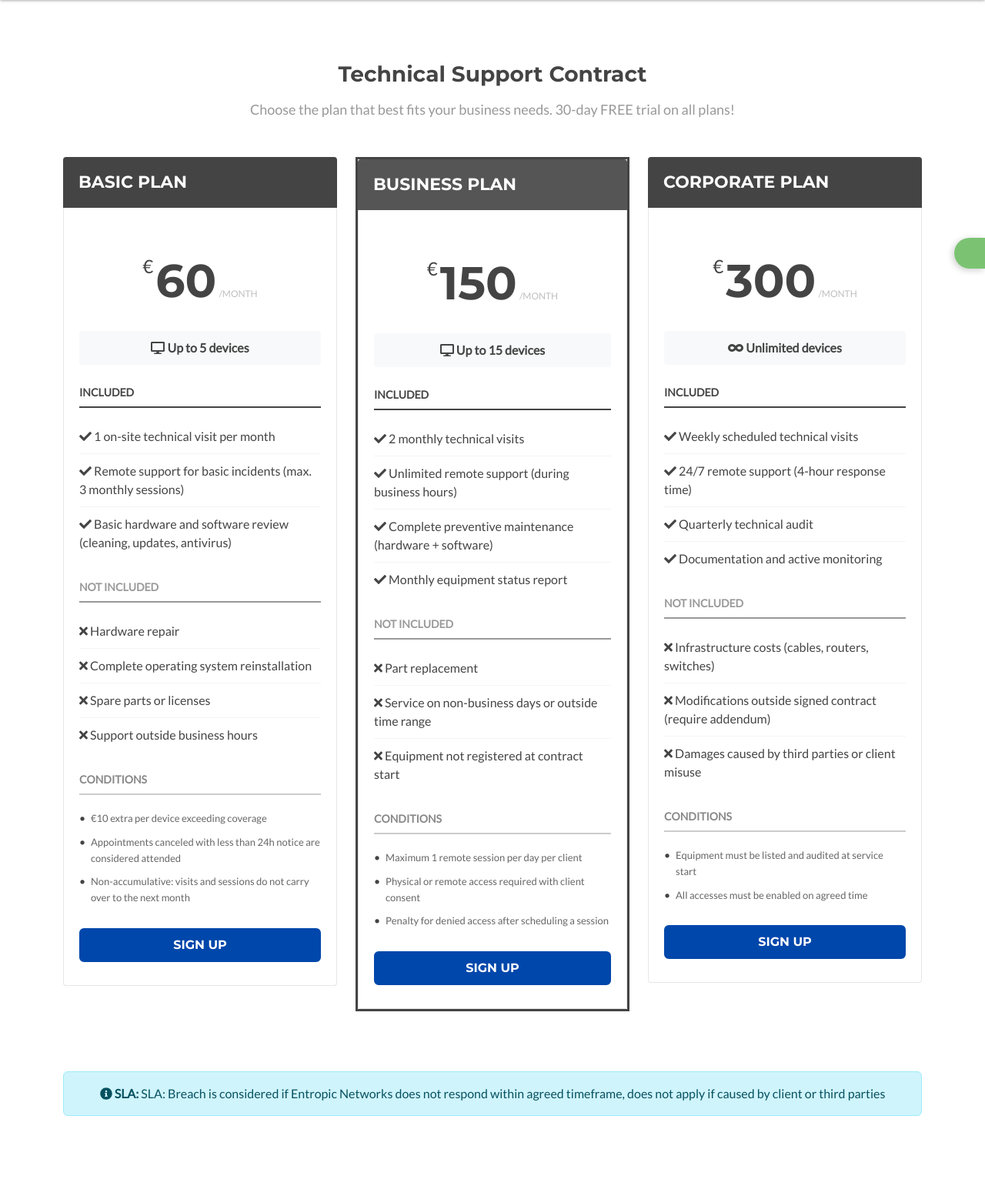
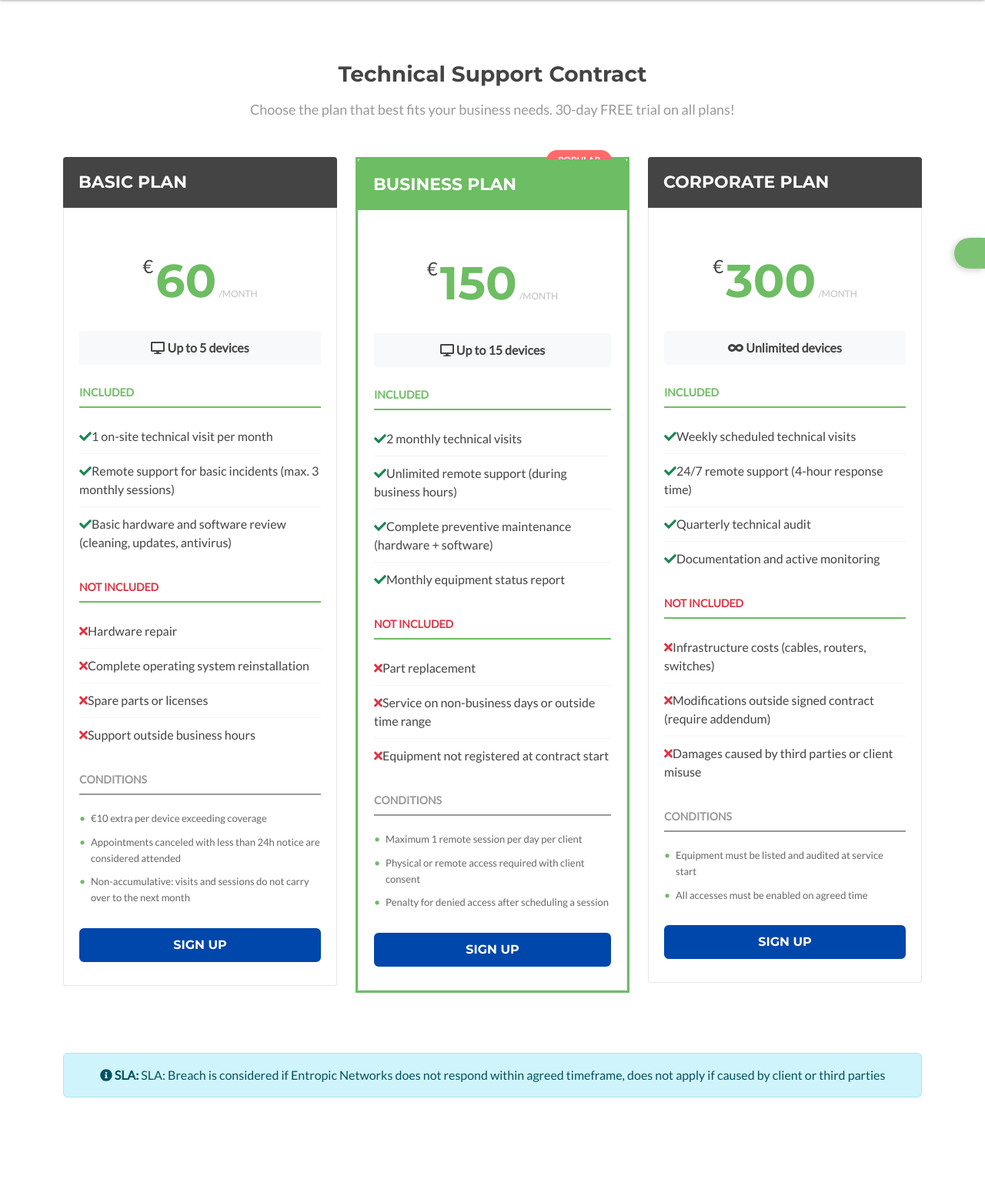
Before and after one commit to itteamlxs/entropic-networks-landing, a PHP site: page /pricing.php in a window 1280 px wide. Shown: the part 71-1625 px from the top of the page at 77% size. Run offline with PHP 8.4, Linux system fonts and the light colour scheme; some libraries are stand-ins or nearby versions.

Commit message:
Enhance pricing page styles and add popular badge
Updated styles for pricing plans and added a popular badge.

```diff
--- a/public/pricing.php
+++ b/public/pricing.php
@@ -24,11 +24,11 @@ $dict = require __DIR__.'/../src/Config/'.$lang.'.php';
             transition: transform 0.3s ease, box-shadow 0.3s ease;
         }
         .price-plan .price-cols .item:hover {
-            transform: translateY(-5px);
-            box-shadow: 0 10px 30px rgba(0,0,0,0.1);
+            transform: translateY(-10px);
+            box-shadow: 0 10px 30px rgba(0,0,0,0.15);
         }
         .price-plan .price-cols .item.featured {
-            border: 3px solid #444;
+            border: 3px solid #6dbd63;
             position: relative;
         }
         .price-plan .price-cols .item .heading {
@@ -39,7 +39,7 @@ $dict = require __DIR__.'/../src/Config/'.$lang.'.php';
             position: relative;
         }
         .price-plan .price-cols .item.featured .heading {
-            background: #555;
+            background: #6dbd63;
         }
         .price-plan .price-cols .item .content {
             background: #fff;
@@ -59,16 +59,15 @@ $dict = require __DIR__.'/../src/Config/'.$lang.'.php';
         .price-plan .feature-list i {
             margin-right: 10px;
             width: 20px;
-            color: #666;
         }
         .price-plan .section-header {
             font-size: 14px;
             font-weight: bold;
-            color: #444;
+            color: #6dbd63;
             text-transform: uppercase;
             margin: 25px 0 15px;
             padding-bottom: 8px;
-            border-bottom: 2px solid #444;
+            border-bottom: 2px solid #6dbd63;
         }
         .price-plan .condition-list {
             font-size: 13px;
@@ -83,8 +82,20 @@ $dict = require __DIR__.'/../src/Config/'.$lang.'.php';
             content: "•";
             position: absolute;
             left: 0;
-            color: #444;
+            color: #6dbd63;
             font-weight: bold;
+        }
+        .badge-popular {
+            position: absolute;
+            top: -12px;
+            right: 20px;
+            background: #ff6b6b;
+            color: white;
+            padding: 5px 15px;
+            border-radius: 20px;
+            font-size: 12px;
+            font-weight: bold;
+            text-transform: uppercase;
         }
         .price-figure {
             margin: 20px 0;
@@ -96,7 +107,7 @@ $dict = require __DIR__.'/../src/Config/'.$lang.'.php';
         .price-figure .number {
             font-size: 56px;
             font-weight: bold;
-            color: #444;
+            color: #6dbd63;
         }
         .price-figure .unit {
             font-size: 16px;
@@ -179,20 +190,20 @@ $dict = require __DIR__.'/../src/Config/'.$lang.'.php';
 
                                 <div class="section-header"><?=t('included',$dict)?></div>
                                 <ul class="list-unstyled feature-list">
-                                    <li><i class="fas fa-check"></i> <?=t('plan_basic_visits',$dict)?></li>
-                                    <li><i class="fas fa-check"></i> <?=t('plan_basic_remote',$dict)?></li>
-                                    <li><i class="fas fa-check"></i> <?=t('plan_basic_review',$dict)?></li>
+                                    <li><i class="fas fa-check text-success"></i><?=t('plan_basic_visits',$dict)?></li>
+                                    <li><i class="fas fa-check text-success"></i><?=t('plan_basic_remote',$dict)?></li>
+                                    <li><i class="fas fa-check text-success"></i><?=t('plan_basic_review',$dict)?></li>
                                 </ul>
 
-                                <div class="section-header" style="border-color:#999;color:#999"><?=t('not_included',$dict)?></div>
+                                <div class="section-header text-danger"><?=t('not_included',$dict)?></div>
                                 <ul class="list-unstyled feature-list">
-                                    <li><i class="fas fa-times"></i> <?=t('plan_basic_not_hardware',$dict)?></li>
-                                    <li><i class="fas fa-times"></i> <?=t('plan_basic_not_reinstall',$dict)?></li>
-                                    <li><i class="fas fa-times"></i> <?=t('plan_basic_not_parts',$dict)?></li>
-                                    <li><i class="fas fa-times"></i> <?=t('plan_basic_not_hours',$dict)?></li>
+                                    <li><i class="fas fa-times text-danger"></i><?=t('plan_basic_not_hardware',$dict)?></li>
+                                    <li><i class="fas fa-times text-danger"></i><?=t('plan_basic_not_reinstall',$dict)?></li>
+                                    <li><i class="fas fa-times text-danger"></i><?=t('plan_basic_not_parts',$dict)?></li>
+                                    <li><i class="fas fa-times text-danger"></i><?=t('plan_basic_not_hours',$dict)?></li>
                                 </ul>
 
-                                <div class="section-header" style="border-color:#ccc;color:#888"><?=t('conditions',$dict)?></div>
+                                <div class="section-header" style="border-color:#999;color:#999"><?=t('conditions',$dict)?></div>
                                 <ul class="list-unstyled condition-list">
                                     <li><?=t('plan_basic_extra',$dict)?></li>
                                     <li><?=t('plan_basic_cancel',$dict)?></li>
@@ -209,6 +220,7 @@ $dict = require __DIR__.'/../src/Config/'.$lang.'.php';
                     <!-- Plan Empresarial -->
                     <div class="col-lg-4 col-md-6 col-12">
                         <div class="item featured">
+                            <span class="badge-popular"><?=t('popular',$dict)?></span>
                             <h3 class="heading"><?=t('plan_business_name',$dict)?></h3>
                             <div class="content">
                                 <p class="price-figure text-center">
@@ -222,20 +234,20 @@ $dict = require __DIR__.'/../src/Config/'.$lang.'.php';
 
                                 <div class="section-header"><?=t('included',$dict)?></div>
                                 <ul class="list-unstyled feature-list">
-                                    <li><i class="fas fa-check"></i> <?=t('plan_business_visits',$dict)?></li>
-                                    <li><i class="fas fa-check"></i> <?=t('plan_business_remote',$dict)?></li>
-                                    <li><i class="fas fa-check"></i> <?=t('plan_business_maintenance',$dict)?></li>
-                                    <li><i class="fas fa-check"></i> <?=t('plan_business_report',$dict)?></li>
+                                    <li><i class="fas fa-check text-success"></i><?=t('plan_business_visits',$dict)?></li>
+                                    <li><i class="fas fa-check text-success"></i><?=t('plan_business_remote',$dict)?></li>
+                                    <li><i class="fas fa-check text-success"></i><?=t('plan_business_maintenance',$dict)?></li>
+                                    <li><i class="fas fa-check text-success"></i><?=t('plan_business_report',$dict)?></li>
                                 </ul>
 
-                                <div class="section-header" style="border-color:#999;color:#999"><?=t('not_included',$dict)?></div>
+                                <div class="section-header text-danger"><?=t('not_included',$dict)?></div>
                                 <ul class="list-unstyled feature-list">
-                                    <li><i class="fas fa-times"></i> <?=t('plan_business_not_parts',$dict)?></li>
-                                    <li><i class="fas fa-times"></i> <?=t('plan_business_not_hours',$dict)?></li>
-                                    <li><i class="fas fa-times"></i> <?=t('plan_business_not_registered',$dict)?></li>
+                                    <li><i class="fas fa-times text-danger"></i><?=t('plan_business_not_parts',$dict)?></li>
+                                    <li><i class="fas fa-times text-danger"></i><?=t('plan_business_not_hours',$dict)?></li>
+                                    <li><i class="fas fa-times text-danger"></i><?=t('plan_business_not_registered',$dict)?></li>
                                 </ul>
 
-                                <div class="section-header" style="border-color:#ccc;color:#888"><?=t('conditions',$dict)?></div>
+                                <div class="section-header" style="border-color:#999;color:#999"><?=t('conditions',$dict)?></div>
                                 <ul class="list-unstyled condition-list">
                                     <li><?=t('plan_business_max',$dict)?></li>
                                     <li><?=t('plan_business_access',$dict)?></li>
@@ -265,20 +277,20 @@ $dict = require __DIR__.'/../src/Config/'.$lang.'.php';
 
                                 <div class="section-header"><?=t('included',$dict)?></div>
                                 <ul class="list-unstyled feature-list">
-                                    <li><i class="fas fa-check"></i> <?=t('plan_corporate_visits',$dict)?></li>
-                                    <li><i class="fas fa-check"></i> <?=t('plan_corporate_remote',$dict)?></li>
-                                    <li><i class="fas fa-check"></i> <?=t('plan_corporate_audit',$dict)?></li>
-                                    <li><i class="fas fa-check"></i> <?=t('plan_corporate_monitoring',$dict)?></li>
+                                    <li><i class="fas fa-check text-success"></i><?=t('plan_corporate_visits',$dict)?></li>
+                                    <li><i class="fas fa-check text-success"></i><?=t('plan_corporate_remote',$dict)?></li>
+                                    <li><i class="fas fa-check text-success"></i><?=t('plan_corporate_audit',$dict)?></li>
+                                    <li><i class="fas fa-check text-success"></i><?=t('plan_corporate_monitoring',$dict)?></li>
                                 </ul>
 
-                                <div class="section-header" style="border-color:#999;color:#999"><?=t('not_included',$dict)?></div>
+                                <div class="section-header text-danger"><?=t('not_included',$dict)?></div>
                                 <ul class="list-unstyled feature-list">
-                                    <li><i class="fas fa-times"></i> <?=t('plan_corporate_not_infrastructure',$dict)?></li>
-                                    <li><i class="fas fa-times"></i> <?=t('plan_corporate_not_modifications',$dict)?></li>
-                                    <li><i class="fas fa-times"></i> <?=t('plan_corporate_not_damages',$dict)?></li>
+                                    <li><i class="fas fa-times text-danger"></i><?=t('plan_corporate_not_infrastructure',$dict)?></li>
+                                    <li><i class="fas fa-times text-danger"></i><?=t('plan_corporate_not_modifications',$dict)?></li>
+                                    <li><i class="fas fa-times text-danger"></i><?=t('plan_corporate_not_damages',$dict)?></li>
                                 </ul>
 
-                                <div class="section-header" style="border-color:#ccc;color:#888"><?=t('conditions',$dict)?></div>
+                                <div class="section-header" style="border-color:#999;color:#999"><?=t('conditions',$dict)?></div>
                                 <ul class="list-unstyled condition-list">
                                     <li><?=t('plan_corporate_listed',$dict)?></li>
                                     <li><?=t('plan_corporate_enabled',$dict)?></li>
```
